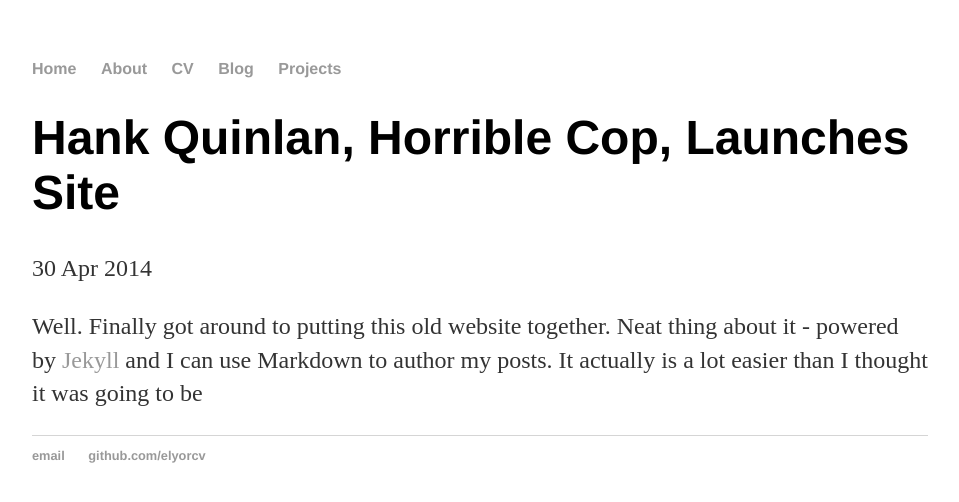
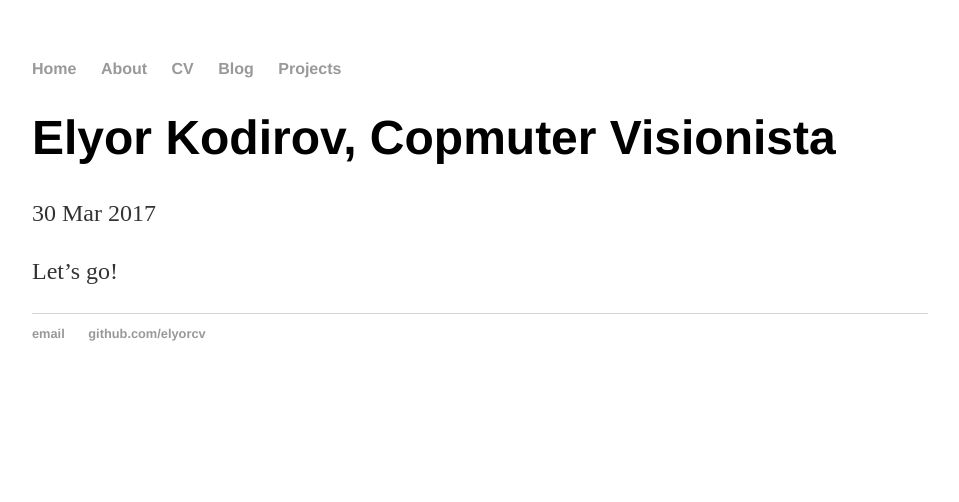
Before and after one commit to Elyorcv/elyorcv.github.io, a Jekyll site: the page built from _posts/2014-04-30-elyorcv-launched.md, in a window 1280 px wide. Shown: the top 502 px of the page, without its empty margins (160-1119 px from the left). Built offline with Jekyll 4.4.1, drawn with Linux system fonts in a browser that asks for light colours.

Commit message:
Update 2014-04-30-elyorcv-launched.md

```diff
--- a/_posts/2014-04-30-elyorcv-launched.md
+++ b/_posts/2014-04-30-elyorcv-launched.md
@@ -1,7 +1,6 @@
 ---
 layout: post
-title: "Hank Quinlan, Horrible Cop, Launches Site"
-date: 2014-04-30
+title: "Elyor Kodirov, Copmuter Visionista"
+date: 2017-03-30
 ---
-
-Well. Finally got around to putting this old website together. Neat thing about it - powered by [Jekyll](http://jekyllrb.com) and I can use Markdown to author my posts. It actually is a lot easier than I thought it was going to be
+Let's go!
```
